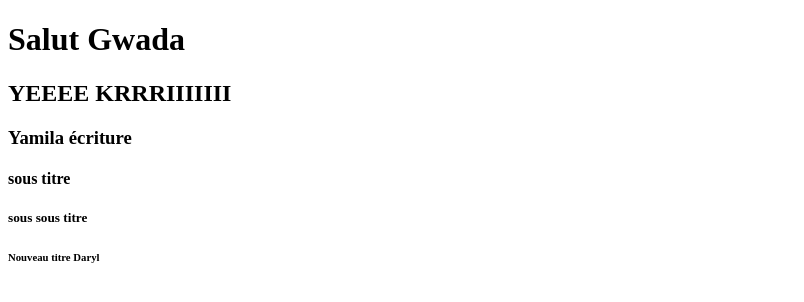
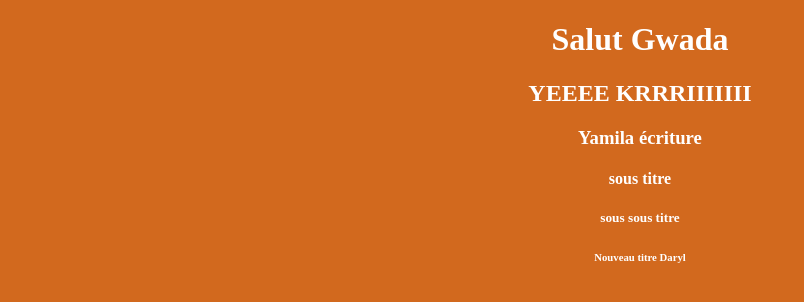
Before and after one commit to Jess-Jams/projet-gwada, a plain HTML site: page index.html in a window 1280 px wide. Shown: the whole page, without its empty margins (0-804 px from the left). Drawn offline with Linux system fonts and the light colour scheme.

Commit message:
create styles.css

```diff
--- a/index.html
+++ b/index.html
@@ -4,6 +4,8 @@
     <meta charset="UTF-8">
     <meta http-equiv="X-UA-Compatible" content="IE=edge">
     <meta name="viewport" content="width=device-width, initial-scale=1.0">
+    <!--        style perso-->
+    <link rel="stylesheet" href="styles.css">
     <title>Document</title>
 </head>
 <body>
--- /dev/null
+++ b/styles.css
@@ -0,0 +1,9 @@
+body{
+    background-color: chocolate;
+    text-align: center;
+    color: white;
+}
+
+body:hover{
+    color: crimson;
+}
```
